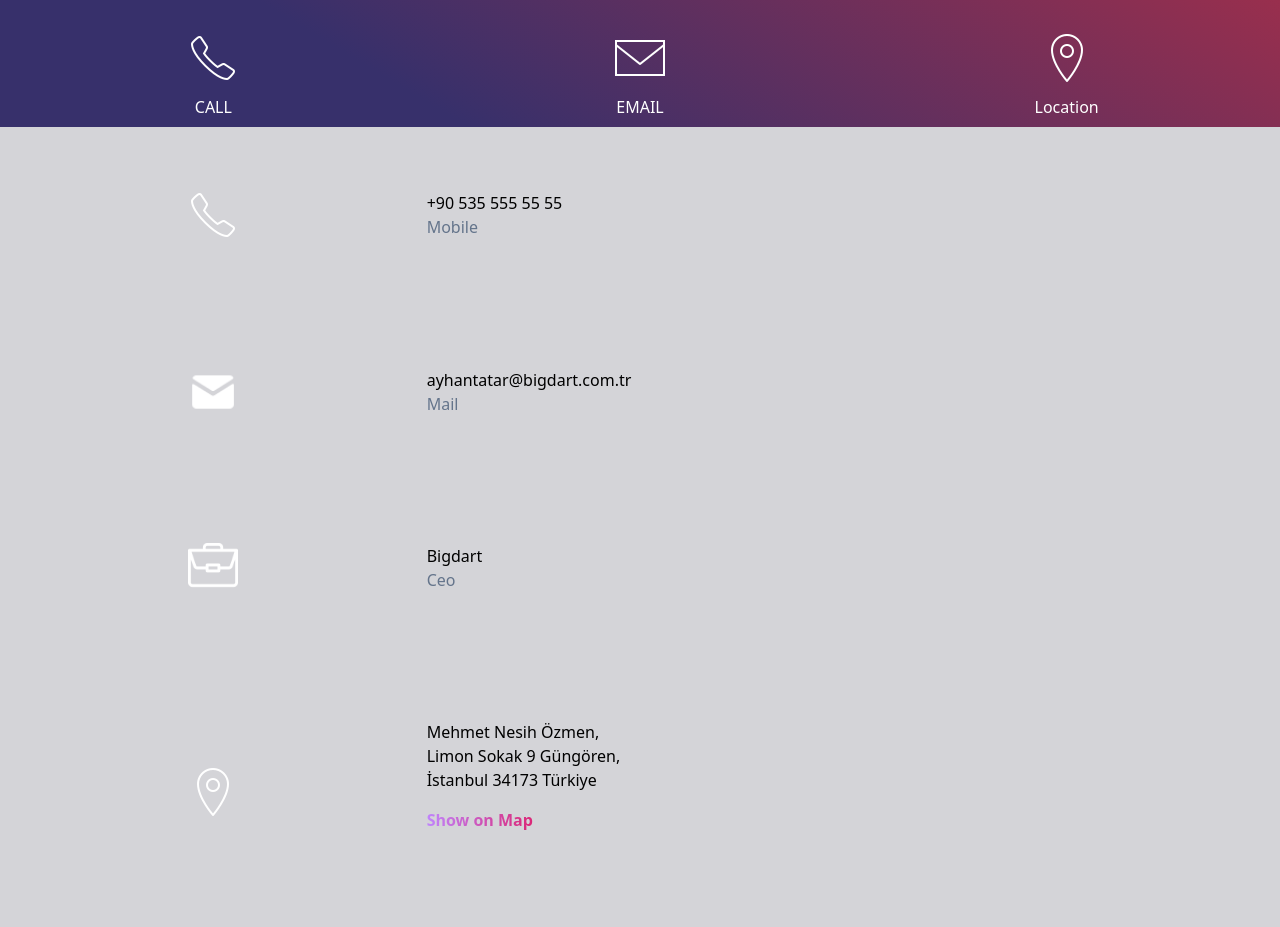
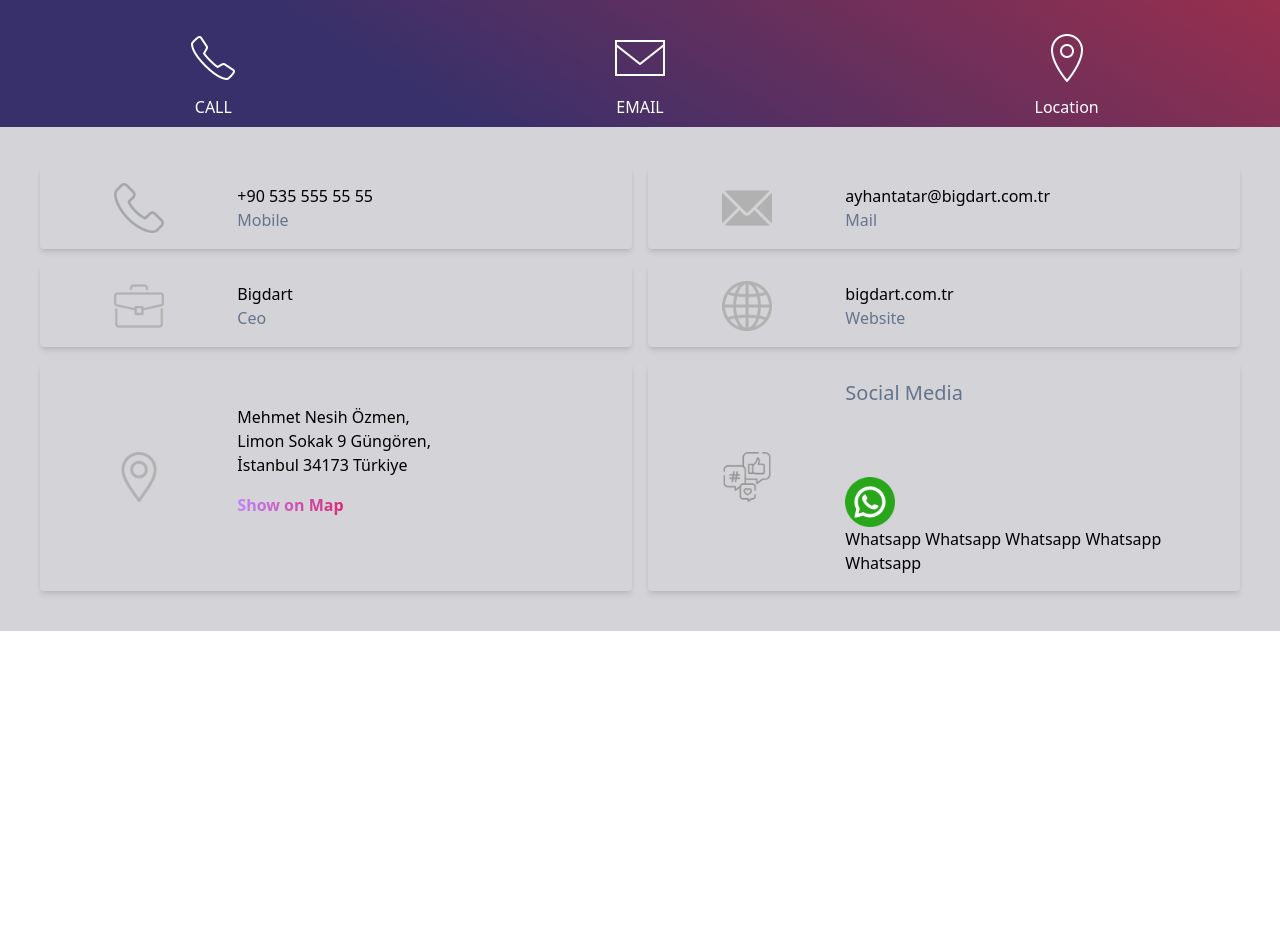
Before and after one commit to berkmehmetguler/vCard-bigdart, a plain HTML site: page index.html in a window 1280 px wide. Shown: the part 443-1370 px from the top of the page. After the commit the page ends 1074 px from the top, so only its background shows below. Drawn offline with nearby package versions, Linux system fonts and the light colour scheme.

Commit message:
bottom layout add

```diff
--- a/index.html
+++ b/index.html
@@ -63,40 +63,56 @@
   </div>
 
 
-  <div class="bg-bottom bg-zinc-300 flex h-screen">
-    <div class="grid grid-cols w-full h-full">
-      <div class="grid grid-cols-1">
+  <div class="bg-bottom bg-zinc-300 flex p-4 h-full">
+    <div class="grid grid-cols-1 md:grid-cols-2 md:m-6   gap-4 w-full h-full">
 
-        <div class="flex flex-row  items-center">
+        <!-- Telephone -->
+        <div class="flex flex-row py-4 shadow-md rounded items-center">
           <div class="flex w-1/3 place-content-center">
-            <img src="/images/phone-50.png" class="items-center w-[50px]" alt="Phone call">
+            <img src="/images/telephone.png" class="items-center w-[50px]" alt="Phone call">
           </div>
-          <div class="grow grid grid-rows-2">
+          <div class="grow w-2/3 grid grid-rows-2">
             <div class=""><a href="/">+90 535 555 55 55</a></div>
             <div class=""><h3 class="text-slate-500">Mobile</h3></div>
           </div>
         </div>
-        <div class="flex flex-row  items-center">
+          <!-- Mail -->
+        <div class="flex flex-row py-4  shadow-md rounded items-center">
           <div class="flex w-1/3 place-content-center">
-            <img src="/images/mail-48.png" class="items-center w-[50px]" alt="Mail Me">
+            <img src="/images/email-outline.png" class="items-center w-[50px]" alt="Mail Me">
           </div>
-          <div class="grow grid grid-rows-2 ">
+          <div class="grow w-2/3 grid grid-rows-2 ">
             <div class=""><a href="/">ayhantatar@bigdart.com.tr</a></div>
             <div class=""><h3 class="text-slate-500">Mail</h3></div>
           </div>
         </div>
-        <div class="flex flex-row  items-center">
+
+        <!-- Work -->
+        <div class="flex flex-row py-4  shadow-md rounded items-center">
           <div class="flex w-1/3 place-content-center">
-            <img src="/images/portfolio.png" class="items-center w-[50px]" alt="Work">
+            <img src="/images/briefcase.png" class="items-center w-[50px]" alt="Work">
           </div>
-          <div class="grow grid grid-rows-2">
+          <div class="grow w-2/3 grid grid-rows-2">
             <div class=""><h2>Bigdart</h2></div>
             <div class=""><h3 class="text-slate-500">Ceo</h3></div>
           </div>
         </div>
-        <div class="flex flex-row  items-center ">
+        <!-- Website -->
+        <div class="flex flex-row py-4  shadow-md rounded items-center ">
           <div class="flex w-1/3 place-content-center">
-            <img src="/images/location-50.png" class="items-center w-[50px]" alt="Location">
+            <img src="/images/world-wide-web.png" class="items-center w-[50px]" alt="World Wide Web">
+          </div>
+          <div class="grow grid grid-rows-2">
+            <div class=""><a href="/">bigdart.com.tr</a></div>
+            <div class="">
+              <h3 class="text-slate-500">Website</h3>
+            </div>
+          </div>
+        </div>
+        <!-- Location -->
+        <div class="flex flex-row py-4  shadow-md rounded items-center ">
+          <div class="flex w-1/3 place-content-center">
+            <img src="/images/location-outline.png" class="items-center w-[50px]" alt="Location">
           </div>
           <div class="grow grid grid-rows-2 space-y-4">
             <div class=""><h2>Mehmet Nesih Özmen, <br> Limon Sokak 9
@@ -105,8 +121,25 @@
             <div class=""><a href="/" class="underline font-bold text-transparent  bg-clip-text bg-gradient-to-r from-purple-400 to-pink-600">Show on Map</a></div>
           </div>
         </div>
+        <!-- Social Media -->
+        <div class="flex flex-row py-4  shadow-md rounded items-center">
+          <div class="flex w-1/3 place-content-center">
+            <img src="/images/social-media.png" class="items-center  w-[50px]" alt="Work">
+          </div>
+          <div class="grow w-2/3 grid grid-rows-2">
+            <div class=""><h2 class="text-slate-500 text-xl text-bold  ">Social Media</h2></div>
+            <div class="">
+              <a href="/"><img src="/images/whatsapp.png" class="w-[50px]" alt="Whatsapp"></a>
+              <a href="/">Whatsapp</a>
+              <a href="/">Whatsapp</a>
+              <a href="/">Whatsapp</a>
+              <a href="/">Whatsapp</a>
+              <a href="/">Whatsapp</a>
+            </div>
+          </div>
+        </div>
 
-      </div>
+
 
     </div>
   </div>
```
Also changed, not shown: images/briefcase.png (added), images/call-outline.png (added), images/email-outline.png (added), images/location-outline.png (added), images/social-media.png (added), images/telephone.png (added), images/whatsapp.png (added), images/world-wide-web.png (added).
